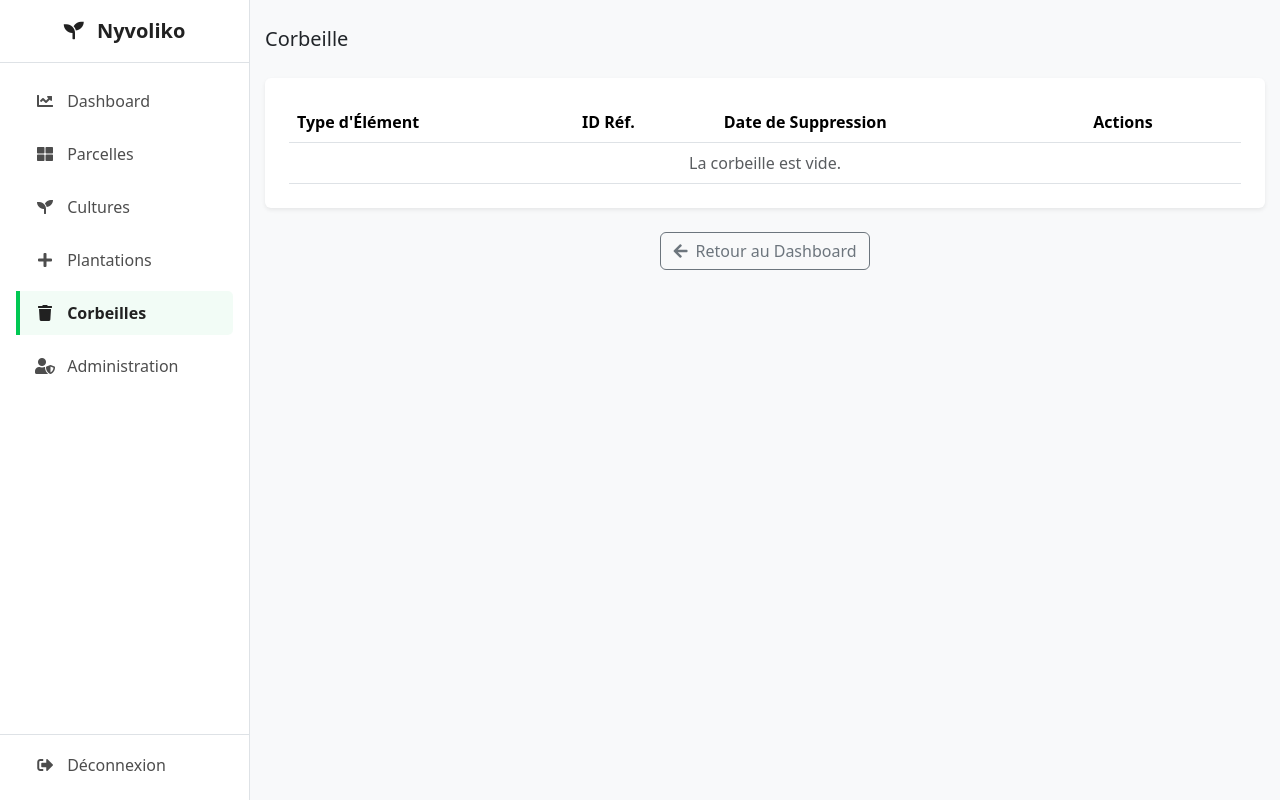
After one commit to ImBasilio60/Nyvoliko, a Django app: page /corbeille/ in a window 1280 px wide. The commit adds this page. Run offline with Django 5.2, Linux system fonts and the light colour scheme; the visitor is signed in with stand-in values (Sample User, id 1); data that the repository does not hold is empty; some libraries are stand-ins or nearby versions.

Commit message:
Corbeille UI

```diff
--- a/agriculture/urls.py
+++ b/agriculture/urls.py
@@ -36,4 +36,6 @@ urlpatterns = [
     # CORBEILLE
     path('corbeille/', views.CorbeilleListView.as_view(), name='corbeille_list'),
     path('corbeille/restaurer/<str:table_name>/<int:pk>/', views.restaurer_element, name='restaurer_element'),
+    path('corbeille/restaurer_tout/', views.restaurer_tout, name='restaurer_tout'),
+
 ]
--- a/agriculture/views.py
+++ b/agriculture/views.py
@@ -171,10 +171,6 @@ class CorbeilleListView(AdminRequiredMixin, ListView):
     context_object_name = 'elements_supprimes'
 
 def restaurer_element(request, table_name, pk):
-    if not request.user.is_authenticated or request.user.profilutilisateur.role != ADMINISTRATEUR:
-        messages.error(request, "Permission refusée.")
-        return redirect('corbeille_list')
-
     if table_name == 'Parcelle':
         model = Parcelle
         champ_supprime = 'parcelle_supprime'
@@ -207,6 +203,43 @@ def restaurer_element(request, table_name, pk):
         messages.error(request, f"Erreur lors de la restauration: {e}")
 
     return redirect('corbeille_list')
+
+def restaurer_tout(request):
+    corbeille_items = Corbeille.objects.all()
+    restored_count = 0
+
+    for item in corbeille_items:
+        table_name = item.nom_table
+        pk = item.ID_enregistrement
+
+        try:
+            if table_name == 'Parcelle':
+                model = Parcelle
+                champ_supprime = 'parcelle_supprime'
+            elif table_name == 'Culture':
+                model = Culture
+                champ_supprime = 'culture_supprime'
+            elif table_name == 'Plantation':
+                model = Plantation
+                champ_supprime = 'plantation_supprime'
+            elif table_name == 'Suivi':
+                model = Suivi
+                champ_supprime = 'suivi_supprime'
+            else:
+                continue
+
+            element = get_object_or_404(model, pk=pk)
+            setattr(element, champ_supprime, False)
+            element.save()
+            item.delete()
+            restored_count += 1
+
+        except Exception as e:
+            messages.error(request, f"Erreur pour {table_name} id={pk}: {e}")
+
+    messages.success(request, f"{restored_count} élément(s) restauré(s) avec succès.")
+    return redirect('corbeille_list')
+
 
 class CultureListView(LoginRequiredMixin, ListView):
     model = Culture
--- /dev/null
+++ b/templates/agriculture/corbeille_list.html
@@ -0,0 +1,83 @@
+{% extends 'base.html' %}
+{% load static %}
+
+{% block title %}Corbeille{% endblock %}
+{% block body_class %}corbeille-page{% endblock %}
+
+{% block header %}Corbeille {% endblock %}
+
+{% block content %}
+{% if elements_supprimes %}
+<div class="d-grid d-lg-block mb-4">
+    <a href="{% url 'restaurer_tout' %}" class="btn btn-primary-custom flex-fill flex-lg-grow-0 me-lg-2 mb-2 mb-lg-0 btn-action-main">
+        <i class="fas fa-trash-restore me-1"></i> Restaurer tout
+    </a>
+</div>
+{% endif %}
+<div class="table-responsive bg-white rounded shadow-sm d-none d-lg-block p-4">
+    <table class="table table-hover align-middle mb-0">
+        <thead class="bg-light border-bottom">
+            <tr>
+                <th class="text-charcoal-gray">Type d'Élément</th>
+                <th class="text-charcoal-gray">ID Réf.</th>
+                <th class="text-charcoal-gray">Date de Suppression</th>
+                <th class="text-charcoal-gray">Actions</th>
+            </tr>
+        </thead>
+        <tbody>
+            {% for element in elements_supprimes %}
+            <tr>
+                <td class="fw-medium">{{ element.nom_table|capfirst }}</td>
+                <td><span class="badge bg-secondary">{{ element.ID_enregistrement }}</span></td>
+                <td>{{ element.date_suppression|date:"d/m/Y H:i" }}</td>
+                <td>
+                    <a href="{% url 'restaurer_element' table_name=element.nom_table pk=element.ID_enregistrement %}"
+                       class="btn btn-sm btn-outline-warning me-1"
+                       onclick="return confirm('Êtes-vous sûr de vouloir restaurer cet élément : {{ element.nom_table }} {{ element.ID_enregistrement }} ?');"
+                       title="Restaurer">
+                        <i class="fas fa-undo"></i> Restaurer
+                    </a>
+                    </td>
+            </tr>
+            {% empty %}
+            <tr>
+                <td colspan="4" class="text-center text-muted">La corbeille est vide.</td>
+            </tr>
+            {% endfor %}
+        </tbody>
+    </table>
+</div>
+
+<div class="d-lg-none">
+    {% for element in elements_supprimes %}
+    <div class="card mb-3 shadow-sm border-0 corbeille-card border-warning">
+        <div class="card-body">
+            <div class="d-flex justify-content-between align-items-start mb-2">
+                <h5 class="card-title text-charcoal-gray mb-0">{{ element.nom_table|capfirst }}</h5>
+                <span class="badge bg-secondary fs-6">ID: {{ element.ID_enregistrement }}</span>
+            </div>
+            <p class="card-text mb-3 small text-muted">
+                <i class="fas fa-calendar-times me-1"></i> Supprimé le : <strong class="text-charcoal-gray">{{ element.date_suppression|date:"d/m/Y H:i" }}</strong>
+            </p>
+
+            <div class="d-flex justify-content-end pt-2 border-top">
+                <a href="{% url 'restaurer_element' table_name=element.nom_table pk=element.ID_enregistrement %}"
+                   class="btn btn-sm btn-success me-2"
+                   onclick="return confirm('Êtes-vous sûr de vouloir restaurer cet élément : {{ element.nom_table }} {{ element.ID_enregistrement }} ?');"
+                   title="Restaurer">
+                    <i class="fas fa-undo me-1"></i> Restaurer
+                </a>
+                </div>
+        </div>
+    </div>
+    {% empty %}
+    <div class="alert alert-info text-center" role="alert">
+        La corbeille est vide.
+    </div>
+    {% endfor %}
+</div>
+
+<div class="d-grid d-lg-block mt-4 text-center">
+    <a href="{% url 'dashboard' %}" class="btn btn-outline-secondary"><i class="fas fa-arrow-left me-1"></i> Retour au Dashboard</a>
+</div>
+{% endblock %}
--- a/templates/navbar.html
+++ b/templates/navbar.html
@@ -17,6 +17,9 @@
             </li>
             <li class="nav-item mb-1">
                 <a class="nav-link" href="{% url 'plantation_list' %}"><i class="fas fa-plus fa-fw me-2"></i> Plantations</a>
+            </li>
+            <li class="nav-item mb-1">
+                <a class="nav-link" href="{% url 'corbeille_list' %}"><i class="fas fa-trash fa-fw me-2"></i> Corbeilles</a>
             </li>
             {% if user.is_superuser %}
             <li class="nav-item mb-1">
```
